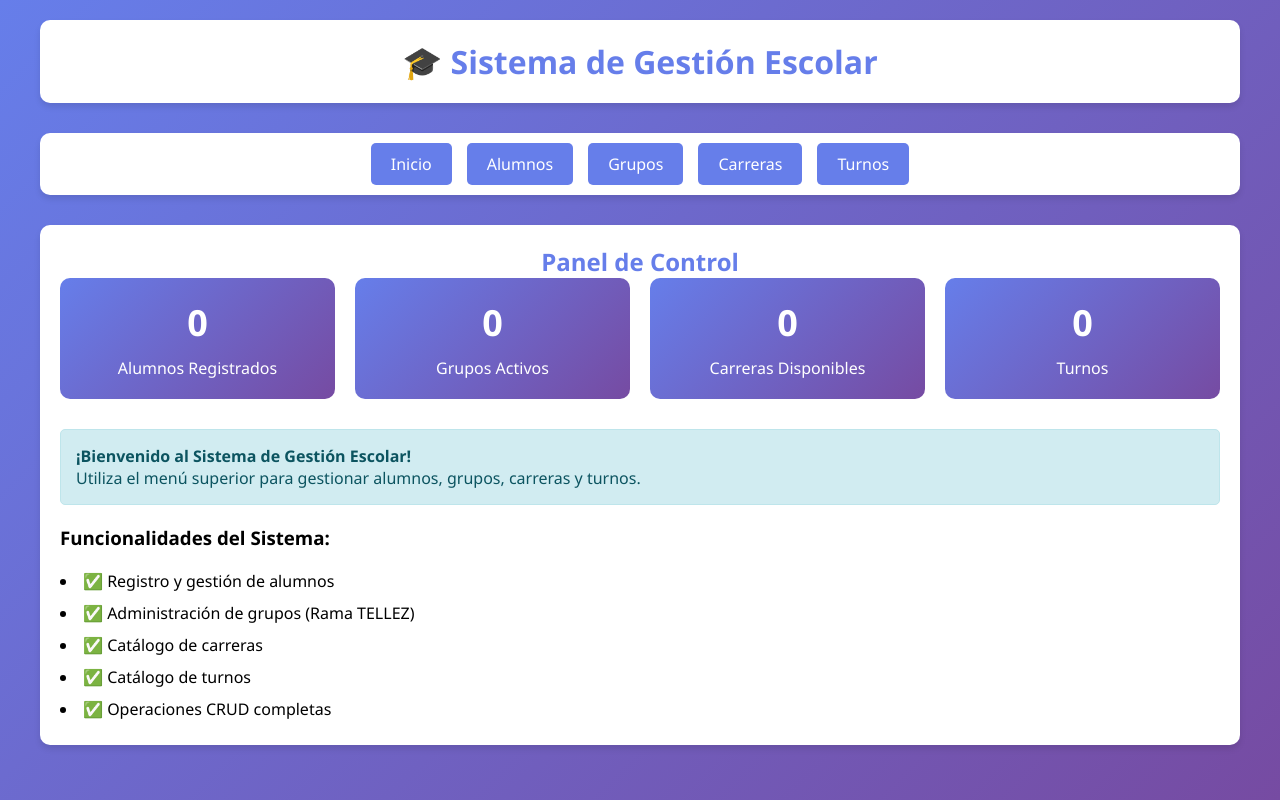
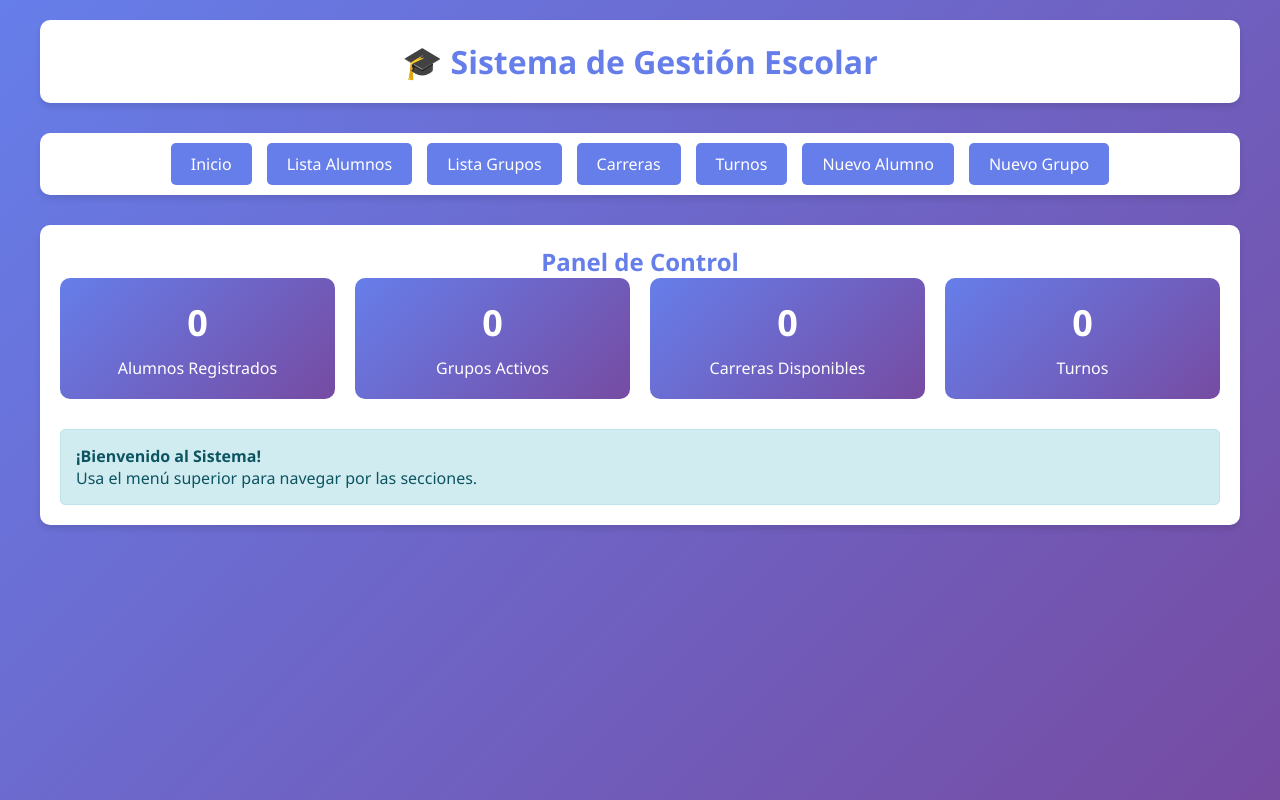
Before and after one commit to Zadk0/ALUMNOS, a PHP site: page / in a window 1280 px wide. Run offline with PHP 8.4, Linux system fonts and the light colour scheme; data that the repository does not hold is empty; a stand-in replaces the project's code that opens the database connection.

Commit message:
actualizacion de estilos en archivo index.php, correccion de visualizacion de formularios

```diff
--- a/views/index.php
+++ b/views/index.php
@@ -1,23 +1,20 @@
 <?php
-// views/index.php - Corregido para diseño horizontal
 require_once '../config/config.php';
 $conn = getConnection();
 
 $stats = [];
-// Consultas alineadas a tu base de datos sistema_escolar_v2
+// Consultas ajustadas a sistema_escolar_v2.sql
 $stats['alumnos'] = $conn->query("SELECT COUNT(*) as total FROM alumnos WHERE estatus = 1")->fetch_assoc()['total'];
 $stats['grupos'] = $conn->query("SELECT COUNT(*) as total FROM grupos")->fetch_assoc()['total'];
 $stats['carreras'] = $conn->query("SELECT COUNT(*) as total FROM carreras WHERE activo = 1")->fetch_assoc()['total'];
 $stats['turnos'] = $conn->query("SELECT COUNT(*) as total FROM turnos WHERE activo = 1")->fetch_assoc()['total'];
 ?>
-
 <!DOCTYPE html>
 <html lang="es">
 <head>
     <meta charset="UTF-8">
-    <meta name="viewport" content="width=device-width, initial-scale=1.0">
     <title>Sistema Escolar - Inicio</title>
-    <link rel="stylesheet" href="../assets/css/style.css">
+    <link rel="stylesheet" href="../assets/css/style.css?v=1">
 </head>
 <body>
     <div class="container">
@@ -50,18 +47,9 @@ $stats['turnos'] = $conn->query("SELECT COUNT(*) as total FROM turnos WHERE acti
             </div>
 
             <div class="alert alert-info">
-                <strong>¡Bienvenido al Sistema de Gestión Escolar!</strong>
-                <p>Utiliza el menú superior para gestionar alumnos, grupos, carreras y turnos.</p>
+                <strong>¡Bienvenido al Sistema!</strong>
+                <p>Usa el menú superior para navegar por las secciones.</p>
             </div>
-
-            <h3 style="margin-top: 20px;">Funcionalidades del Sistema:</h3>
-            <ul style="margin-top: 15px; line-height: 2; list-style-position: inside;">
-                <li>✅ Registro y gestión de alumnos</li>
-                <li>✅ Administración de grupos (Rama TELLEZ)</li>
-                <li>✅ Catálogo de carreras</li>
-                <li>✅ Catálogo de turnos</li>
-                <li>✅ Operaciones CRUD completas</li>
-            </ul>
         </div>
     </div>
 </body>
--- a/views/menu.php
+++ b/views/menu.php
@@ -1,9 +1,11 @@
 <nav>
     <ul>
         <li><a href="index.php">Inicio</a></li>
-        <li><a href="alumnos.php">Alumnos</a></li>
-        <li><a href="grupos.php">Grupos</a></li>
+        <li><a href="alumnos.php">Lista Alumnos</a></li>
+        <li><a href="grupos.php">Lista Grupos</a></li>
         <li><a href="carreras.php">Carreras</a></li>
         <li><a href="turnos.php">Turnos</a></li>
+        <li><a href="registro_alumno.php">Nuevo Alumno</a></li>
+        <li><a href="registro_grupo.php">Nuevo Grupo</a></li>
     </ul>
 </nav>
```
